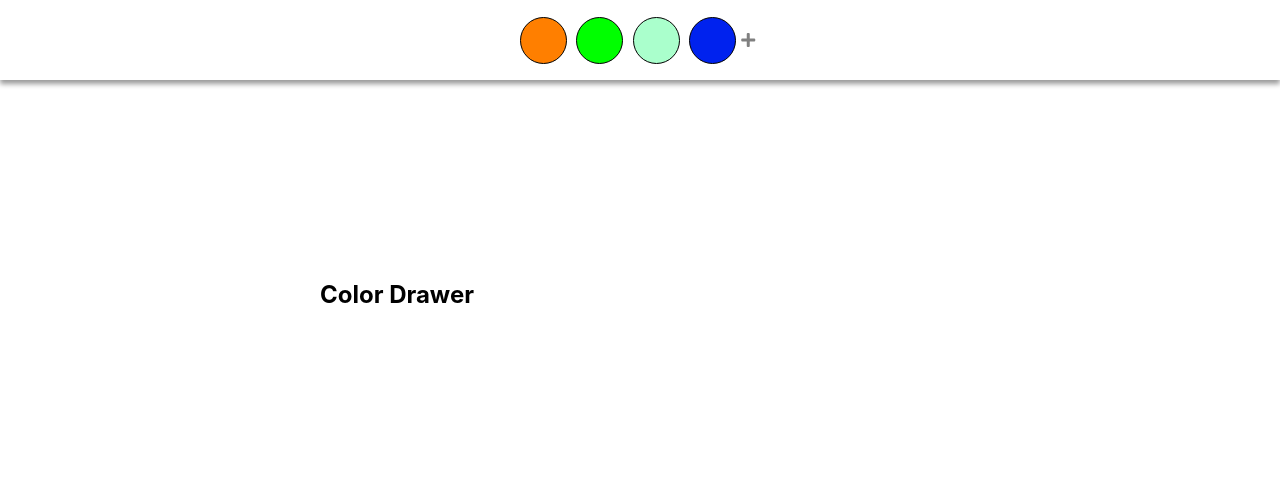
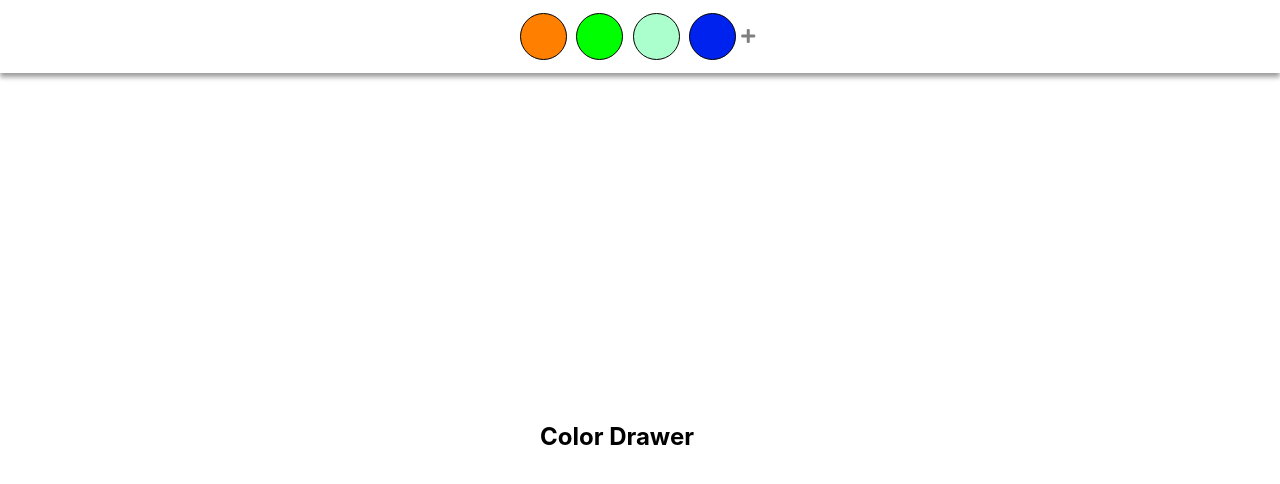
Before and after one commit to vyasriday/react-pick-color, a React (Create React App) app: page / in a window 1280 px wide. Shown: the top 484 px of the page. Built offline with nearby package versions, Linux system fonts and the light colour scheme.

Commit message:
center aligned the drawer

```diff
--- a/src/components/Drawer/Drawer.css
+++ b/src/components/Drawer/Drawer.css
@@ -1,12 +1,14 @@
 .drawer {
+  display: flex;
   width: 100%;
-  flex: 1 auto;
+  height: 100%;
+  flex-direction: column;
+  align-items: center;
+  justify-content: center;
 
 }
 
 h2 {
-  width: 50%;
+  width: 200px;
   margin: 0 auto;
-  margin-top: 200px;
-
 }
```
